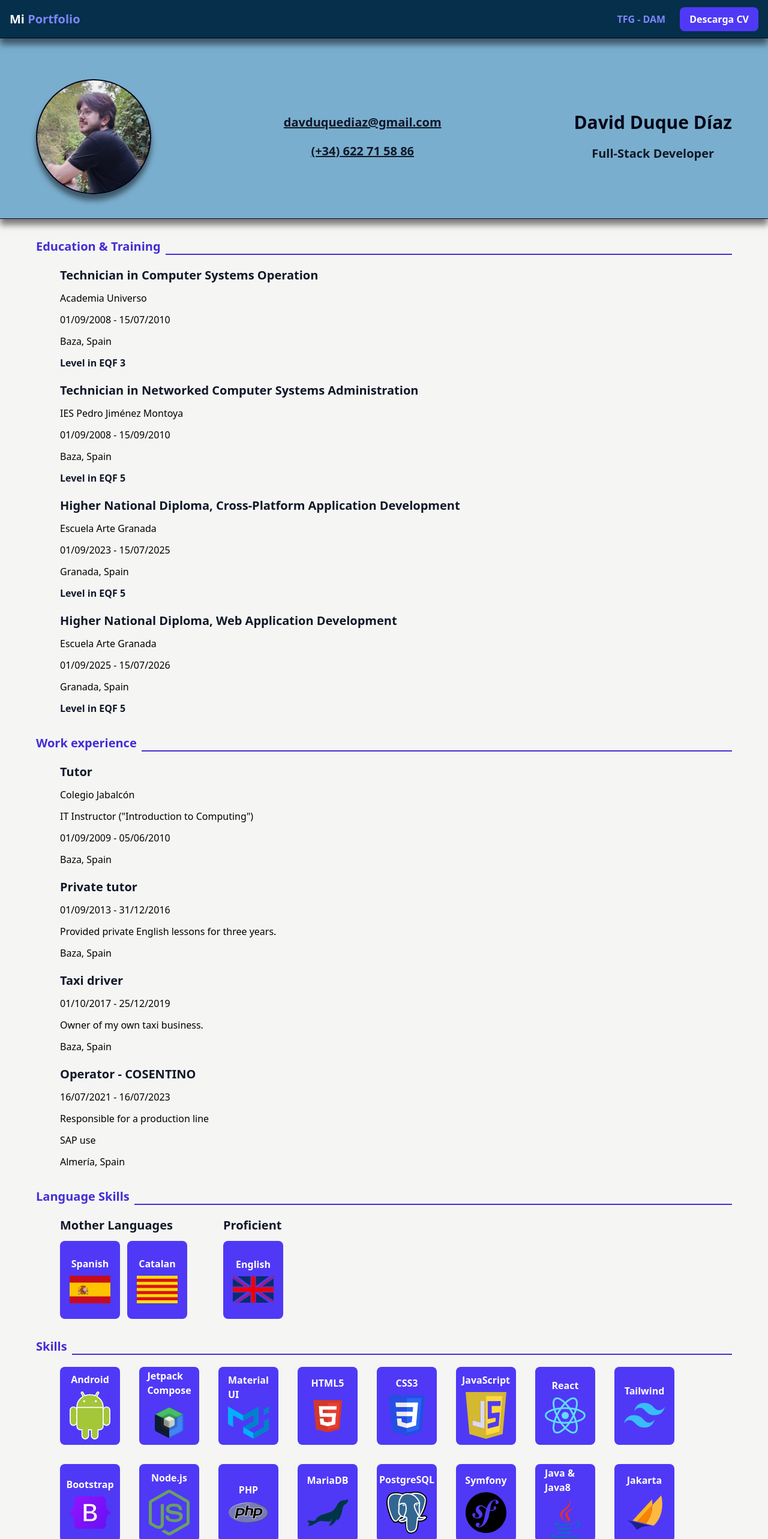
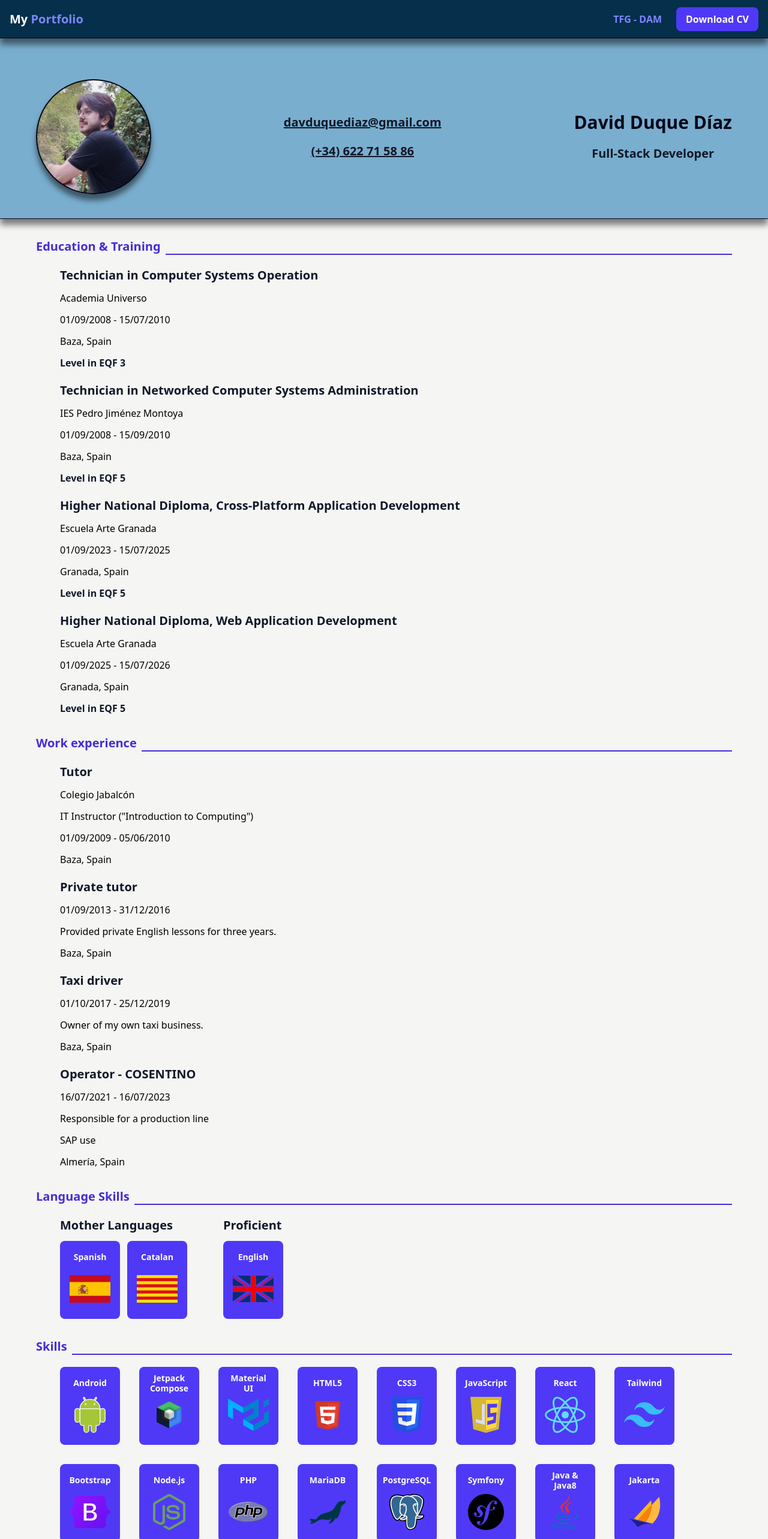
Before and after one commit to memnochdavid/memnochdavid.github.io, a React (Vite) app: page / in a window 1280 px wide. Shown: the top 2566 px of the page at 60% size. Built offline with nearby package versions, Linux system fonts and the light colour scheme.

Commit message:
responsive + iframe del pdf dexter + iframe de vídeo de dexter

```diff
--- a/index.html
+++ b/index.html
@@ -2,9 +2,9 @@
 <html lang="en">
   <head>
     <meta charset="UTF-8" />
-    <link rel="icon" type="image/svg+xml" href="/vite.svg" />
+    <link rel="icon" type="image/svg+xml" href="/img/icon-portfolio.webp" />
     <meta name="viewport" content="width=device-width, initial-scale=1.0" />
-    <title>web-personal</title>
+    <title>Portfolio David Duque</title>
   </head>
   <body>
     <div id="root"></div>
--- a/src/components/Item.jsx
+++ b/src/components/Item.jsx
@@ -6,9 +6,11 @@ function Item( {text, urlImgFlag, color = "violet", bgColor = "transparent",prin
     const estiloColor = coloresItem[color]?.[variante];
 
     return (
-        <div className={estiloColor+" py-5 w-[100px] h-[130px] flex flex-col justify-center items-center gap-2"}>
-            <h1>{text}</h1>
-            <img className={`w-full bg-${bgColor}`} src={urlImgFlag} alt="banderita del país" />
+        <div className={estiloColor+" pb-5 pt-2 px-2 w-[100px] h-[130px] flex flex-col justify-between items-center gap-1"}>
+            <h1 className="text-center text-sm leading-tight w-full break-words flex-grow flex items-center justify-center">{text}</h1>
+            <div className="w-full h-[60px] flex items-center justify-center">
+                <img className={`max-w-full max-h-full object-contain bg-${bgColor}`} src={urlImgFlag} alt="banderita del país" />
+            </div>
         </div>
     );
 }
--- a/src/includes/Header.jsx
+++ b/src/includes/Header.jsx
@@ -17,7 +17,7 @@ function Header({ textLogo1, textLogo2, color1 = "white", color2 = "indigo" }) {
             {/* botones */}
             <nav className="flex gap-2">
                 <Boton texto="TFG - DAM" url="/tfg" color="indigo" />
-                <Boton texto="Descarga CV" url="/resources/CV - David Duque Díaz.pdf" color="indigo" principal={true} download="CV - David Duque Díaz.pdf" />
+                <Boton texto="Download CV" url="/resources/CV - David Duque Díaz.pdf" color="indigo" principal={true} download="CV - David Duque Díaz.pdf" />
             </nav>
         </header>
     );
--- a/src/pages/Home.jsx
+++ b/src/pages/Home.jsx
@@ -7,7 +7,7 @@ import Item from "../components/Item.jsx";
 export default function Home() {
     return (
         <div className="min-h-screen bg-stone-100">
-            <Header textLogo1="Mi" textLogo2="Portfolio" color1= "white" color2="indigo" />
+            <Header textLogo1="My" textLogo2="Portfolio" color1= "white" color2="indigo" />
 
             <main className="py-8 min-h-[92vh] flex flex-col justify-start gap-8 items-center w-full">
 
@@ -103,7 +103,7 @@ export default function Home() {
                 <section className= "flex flex-col px-6 md:px-15 justify-start items-start gap-5
                     w-full">
                     <Separator text = "Language Skills" color = "indigo" />
-                    <div className="flex flex-col md:flex-row w-full md:columns-2 items-start md:items-center gap-8 md:gap-15 justify-start px-4 md:px-10">
+                    <div className="flex flex-col md:flex-row w-full md:columns-2 align-start md:items-start gap-8 md:gap-15 justify-start px-4 md:px-10">
                         <div>
                             <p className="text-xl font-bold text-gray-900">Mother Languages</p>
                             <div className="flex pt-3 gap-3">
--- a/src/pages/Tfg.jsx
+++ b/src/pages/Tfg.jsx
@@ -4,11 +4,11 @@ import Footer from "../includes/Footer.jsx";
 export default function Tfg() {
     return (
         <div className="min-h-screen bg-stone-100">
-            <Header textLogo1="Mi" textLogo2="Portfolio" color1= "white" color2="indigo" />
+            <Header textLogo1="My" textLogo2="Portfolio" color1= "white" color2="indigo" />
 
             <main className="flex flex-col md:flex-row justify-between items-center w-full pt-17">
 
-                <div className="bg-gray-900 w-full md:w-[50vw] h-[80vh]
+                <div className="bg-gray-900 w-full md:w-[70vw] h-[80vh]
                 scroll-smooth overflow-auto
                 [&::-webkit-scrollbar]:w-2 [&::-webkit-scrollbar-track]:bg-transparent
                 [&::-webkit-scrollbar-thumb]:bg-red-400
@@ -85,17 +85,28 @@ export default function Tfg() {
                     </div>
                 </div>
 
-                <div className="w-full md:w-[50vw] h-[80vh]">
+                <div className="w-full md:w-[30vw] h-[80vh]">
                     <iframe
-                        src="/resources/Docu Dexter.pdf#view=FitH&navpanes=0&scrollbar=0&toolbar=0"
-
+                        src="https://www.youtube.com/embed/M_38TnAimME"
                         className="w-full h-full rounded-lg border-2 border-slate-300"
-                        title="Documentación TFG - Dexter"
+                        title="Video Demo TFG - Dexter"
                         frameBorder="0"
+                        allow="accelerometer; autoplay; clipboard-write; encrypted-media; gyroscope; picture-in-picture; web-share"
                         allowFullScreen
-                        allow="fullscreen"
                     />
                 </div>
+
+                {/*<div className="w-full md:w-[50vw] h-[80vh]">*/}
+                {/*    <iframe*/}
+                {/*        src="/resources/Docu Dexter.pdf#view=FitH&navpanes=0&scrollbar=0&toolbar=0"*/}
+
+                {/*        className="w-full h-full rounded-lg border-2 border-slate-300"*/}
+                {/*        title="Documentación TFG - Dexter"*/}
+                {/*        frameBorder="0"*/}
+                {/*        allowFullScreen*/}
+                {/*        allow="fullscreen"*/}
+                {/*    />*/}
+                {/*</div>*/}
             </main>
 
             <Footer
```
Also changed, not shown: public/img/icon-portfolio.webp (added).
